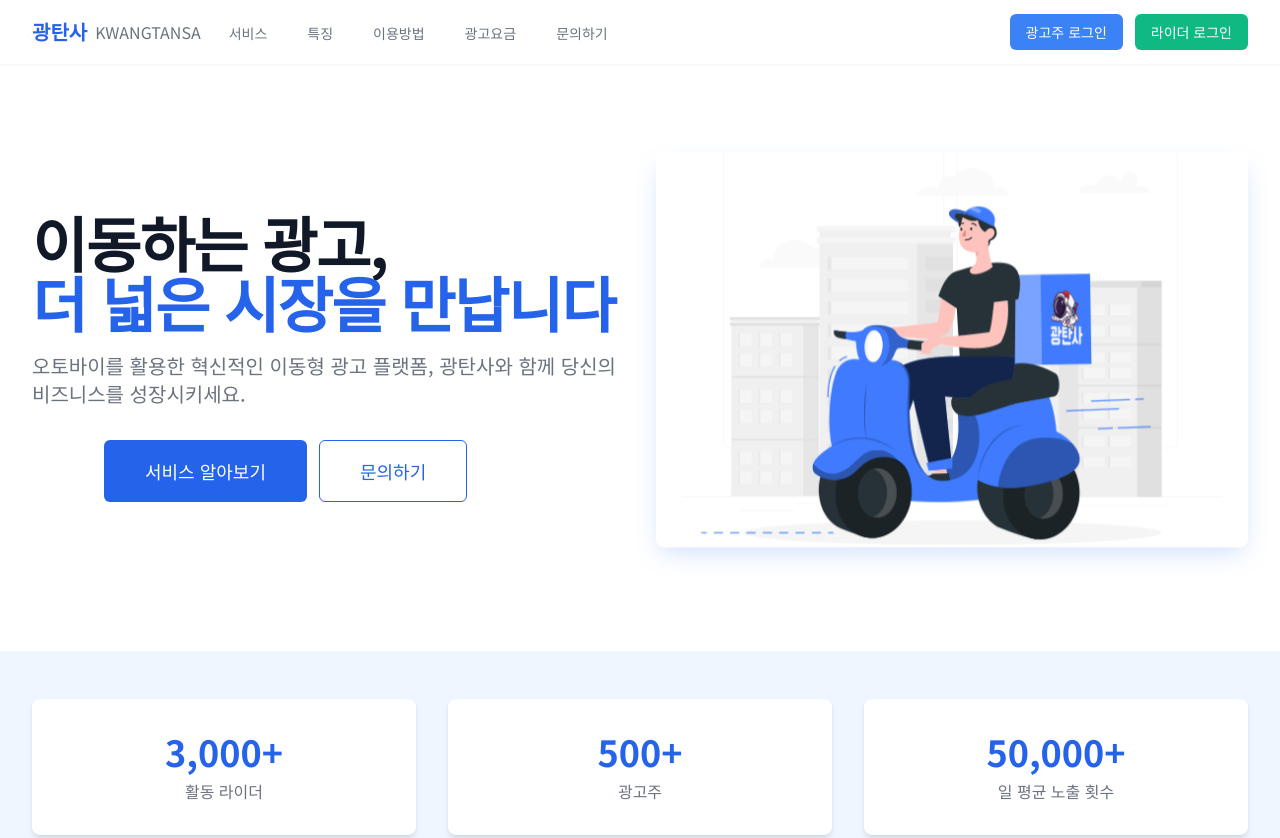
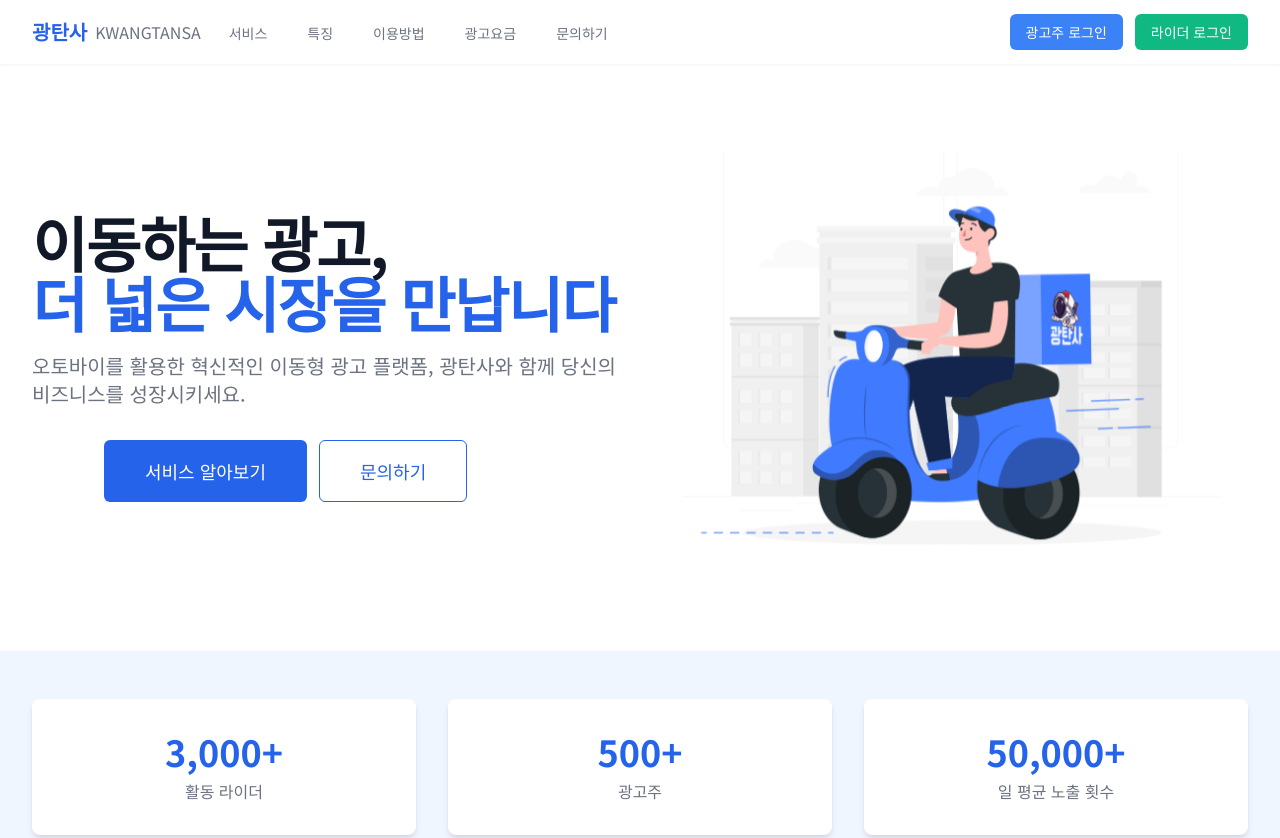
Before and after one commit to najik95/KWANGTAN, a plain HTML site: page index.html in a window 1280 px wide. Shown: the top 838 px of the page. Drawn offline with nearby package versions, Linux system fonts and the light colour scheme.

Commit message:
index.html

```diff
--- a/index.html
+++ b/index.html
@@ -85,7 +85,7 @@
                     </div>
                 </div>
                 <div class="animate-float">
-                    <img class="h-auto w-full object-cover shadow-custom rounded-lg" src="main_img.png" alt="main_img"style=" background-color: transparent;">
+                    <img class="h-auto w-full object-cover rounded-lg" src="main_img.png" alt="main_img"style=" background-color: transparent;">
                 </div>
             </div>
         </div>
```
